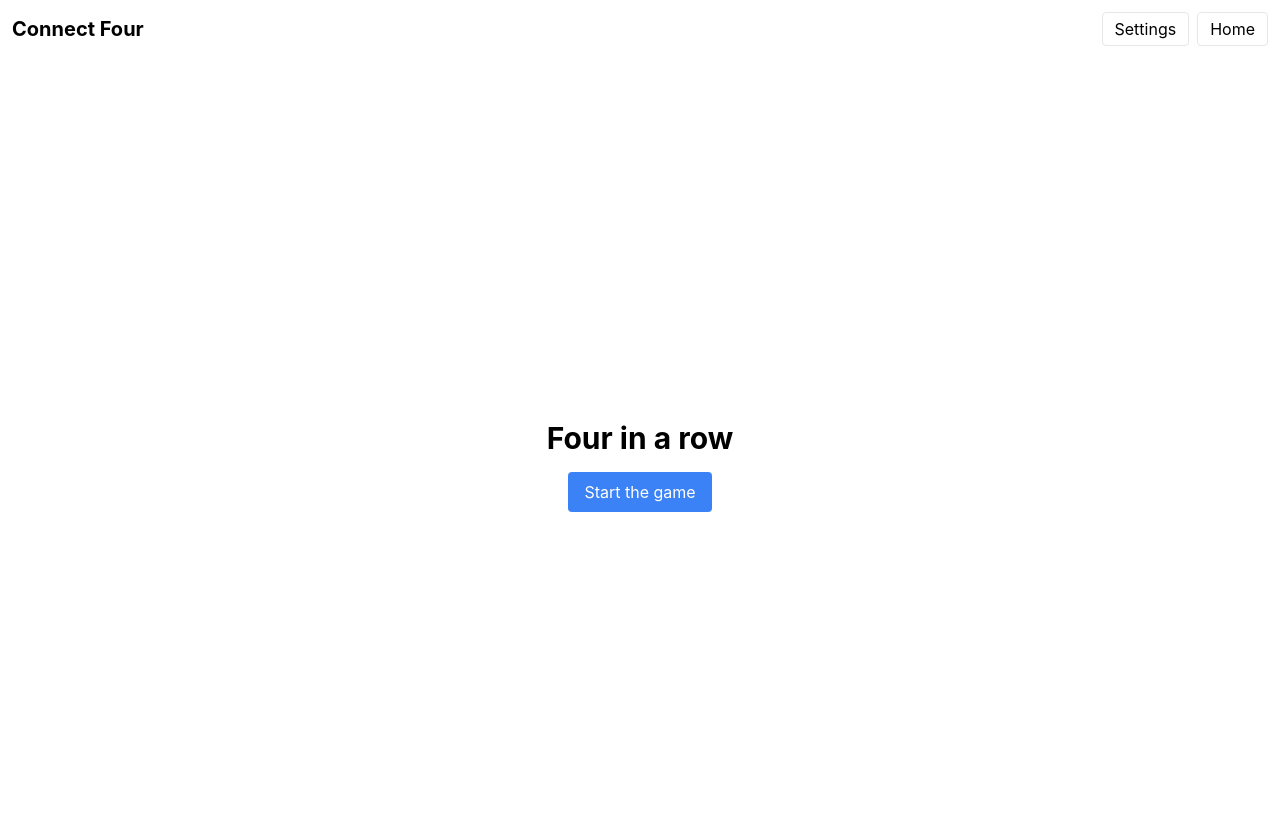
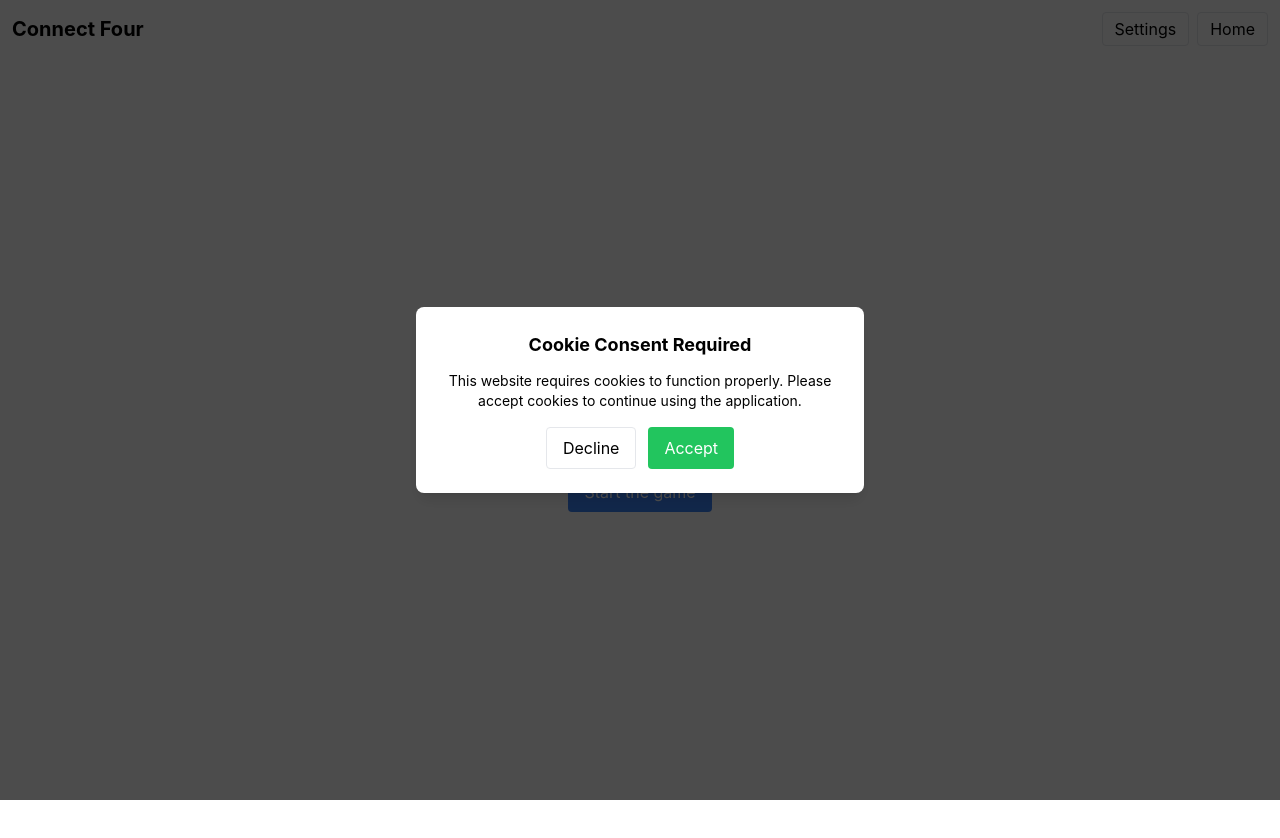
Before and after one commit to YaroslavMarchukIPZk241/Connect-Four, a React (Create React App) app: page / in a window 1280 px wide. Shown: the top 838 px of the page. Built offline with nearby package versions, Linux system fonts and the light colour scheme.

Commit message:
Cookie popup and privacy policy

```diff
--- a/package.json
+++ b/package.json
@@ -8,8 +8,11 @@
     "@testing-library/jest-dom": "^6.9.1",
     "@testing-library/react": "^16.3.0",
     "@testing-library/user-event": "^13.5.0",
+    "cookieconsent": "^3.1.1",
     "formik": "^2.4.9",
+    "klaro": "^0.7.21",
     "react": "^19.2.0",
+    "react-cookie-consent": "^10.0.1",
     "react-dom": "^19.2.0",
     "react-hook-form": "^7.66.0",
     "react-router-dom": "^7.10.1",
--- a/src/App.js
+++ b/src/App.js
@@ -7,12 +7,13 @@ import ResultPage from "./pages/ResultPage";
 import { SettingsProvider } from "./context/SettingsContext";
 import SettingsModal from "./components/SettingsModal";
 import { useState } from "react";
-
+import CookieConsentBanner from "./components/CookieConsentBanner";
 function AppWrapper() {
   return (
     <SettingsProvider>
       <Router>
         <App />
+        <CookieConsentBanner />
       </Router>
     </SettingsProvider>
   );
@@ -23,6 +24,7 @@ function App() {
 
   return (
     <div className="App">
+
       <header className="p-3 flex justify-between items-center">
         <h1 className="text-xl font-bold">Connect Four</h1>
 
--- /dev/null
+++ b/src/components/CookieConsentBanner.jsx
@@ -0,0 +1,58 @@
+import { useEffect, useState } from "react";
+import Cookies from "js-cookie";
+
+const COOKIE_NAME = "cookie_consent";
+
+export default function CookieConsentBanner() {
+  const [consent, setConsent] = useState(null);
+
+  useEffect(() => {
+    const savedConsent = Cookies.get(COOKIE_NAME);
+    setConsent(savedConsent || null);
+  }, []);
+
+  const acceptCookies = () => {
+    Cookies.set(COOKIE_NAME, "accepted", { expires: 365 });
+    setConsent("accepted");
+  };
+
+  const declineCookies = () => {
+    Cookies.set(COOKIE_NAME, "declined", { expires: 365 });
+    setConsent("declined");
+  };
+
+  if (consent === "accepted") return null;
+
+  return (
+    <div className="fixed inset-0 bg-black bg-opacity-70 flex items-center justify-center z-50">
+      <div className="bg-white text-black p-6 rounded-lg max-w-md text-center shadow-lg">
+        <h2 className="text-lg font-bold mb-3">
+          Cookie Consent Required
+        </h2>
+
+        <p className="mb-4 text-sm">
+          This website requires cookies to function properly.
+          Please accept cookies to continue using the application.
+        </p>
+
+
+
+        <div className="flex justify-center gap-3">
+          <button
+            onClick={declineCookies}
+            className="px-4 py-2 border rounded"
+          >
+            Decline
+          </button>
+
+          <button
+            onClick={acceptCookies}
+            className="px-4 py-2 bg-green-500 text-white rounded"
+          >
+            Accept
+          </button>
+        </div>
+      </div>
+    </div>
+  );
+}
```
Also changed, not shown: src/PRIVACY_POLICY.md (added, +79 -0 lines), 1 other file (tests, documents, lock files or other folders).
